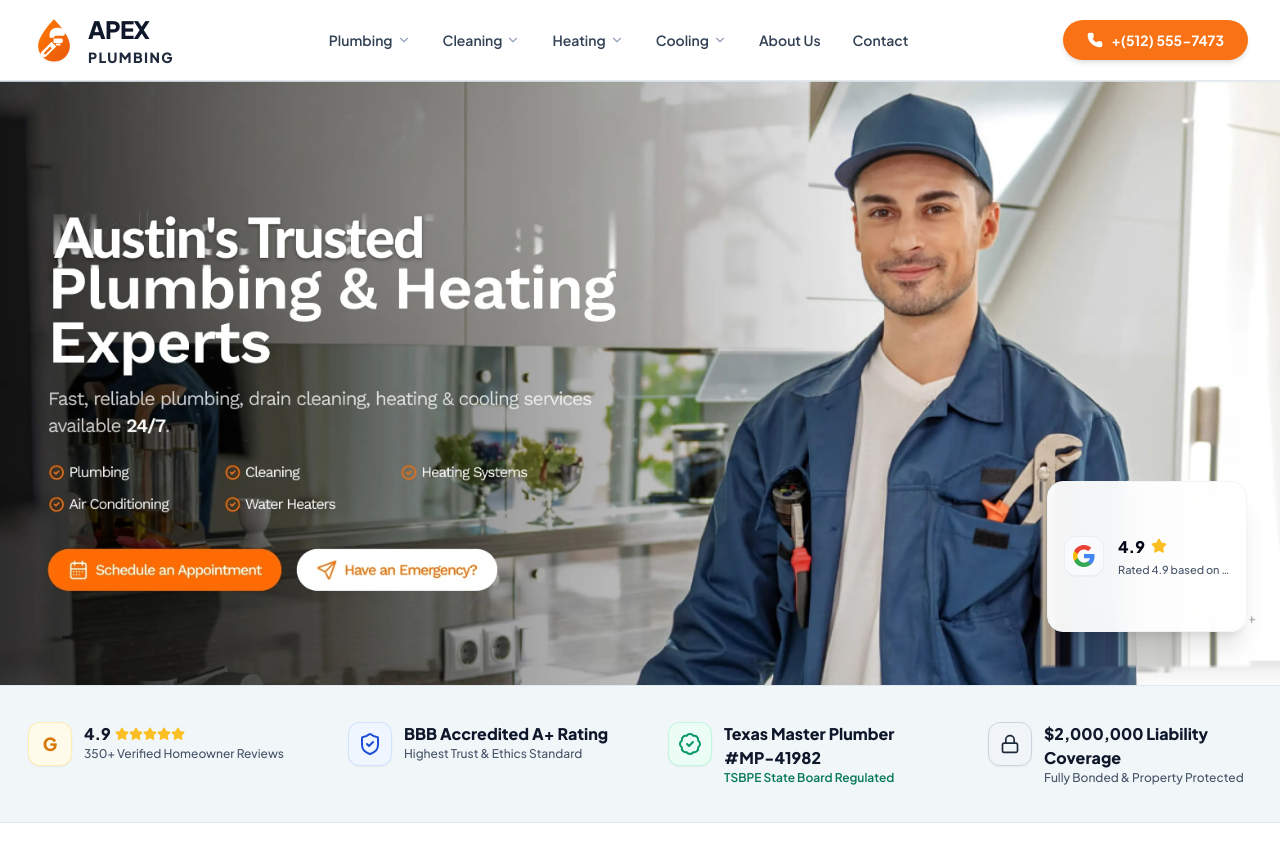
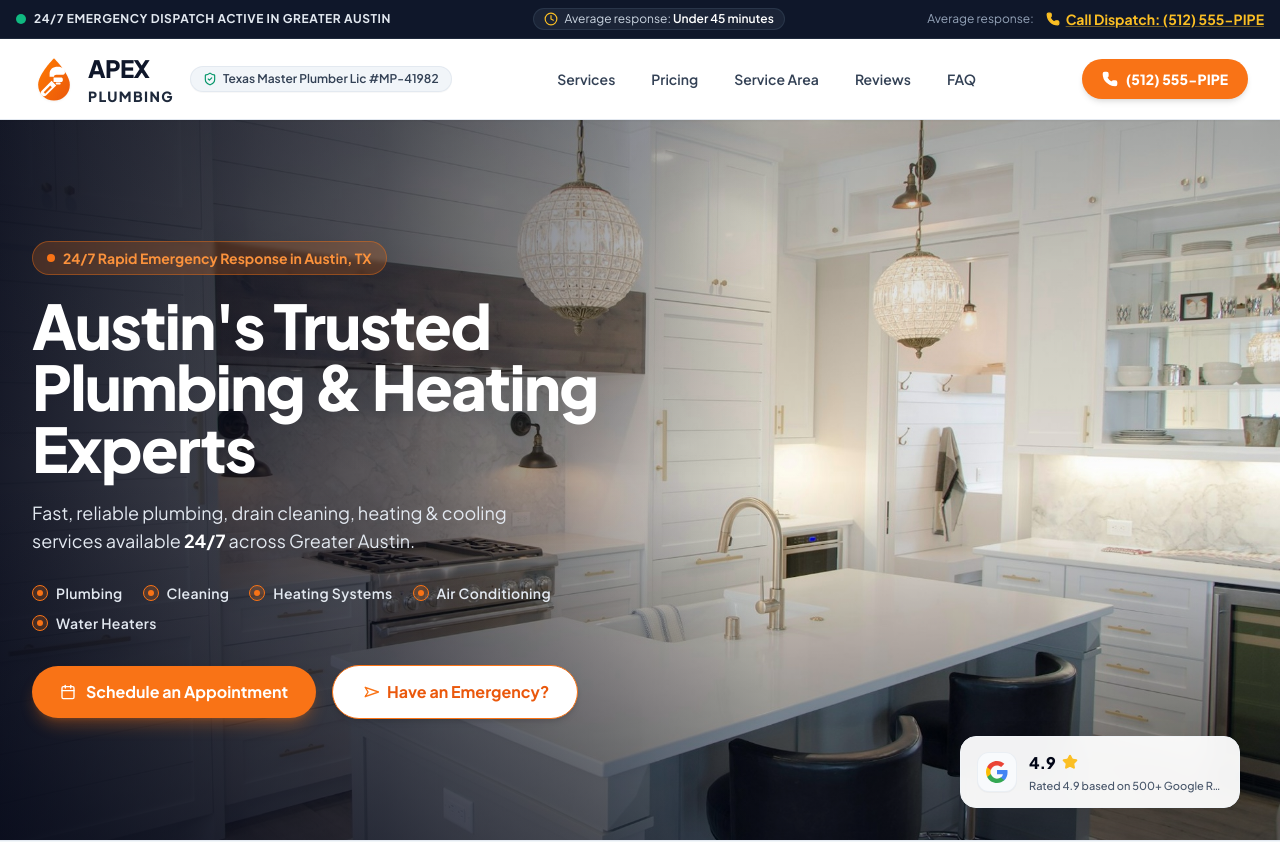
Before and after one commit to Jianst-21/Plumber, a Next.js app: page / in a window 1280 px wide. Shown: the top 842 px of the page. Built offline with nearby package versions, Linux system fonts and the light colour scheme.

Commit message:
feat: restore emergency warning bar and navbar, implement clean fullscreen hero with translucent shadow and Next.js HTML content

```diff
--- a/src/app/page.tsx
+++ b/src/app/page.tsx
@@ -1,3 +1,4 @@
+import EmergencyTopbar from '@/components/layout/EmergencyTopbar';
 import Navbar from '@/components/layout/Navbar';
 import HeroSection from '@/components/hero/HeroSection';
 import TrustStrip from '@/components/trust/TrustStrip';
@@ -15,12 +16,15 @@ import MobileFloatingBar from '@/components/layout/MobileFloatingBar';
 export default function Home() {
   return (
     <div className="relative min-h-screen w-full overflow-x-clip pb-20 md:pb-0">
-      {/* 1. Sticky header with brand, nav links & call CTA */}
+      {/* 1. Top 24/7 emergency notification warning bar */}
+      <EmergencyTopbar />
+
+      {/* 2. Sticky header with brand, license & navigation */}
       <Navbar />
 
-      {/* 2. Main Content Landmark */}
+      {/* 3. Main Content Landmark */}
       <main id="main-content">
-        {/* Hero Section with Dual CTAs and 45-Min Guarantee */}
+        {/* Hero Section with Fullscreen background, left text & CTA buttons */}
         <HeroSection />
 
         {/* Credibility Trust Strip */}
@@ -32,29 +36,29 @@ export default function Home() {
         {/* Interactive 4-Step Instant Lead Quote Wizard */}
         <QuoteWizard />
 
-        {/* Feature 3: Upfront Flat-Rate Transparent Pricing Table */}
+        {/* Upfront Flat-Rate Transparent Pricing Table */}
         <PricingTable />
 
-        {/* Feature 2: High-Resolution Before & After Comparisons */}
+        {/* Real Work Before & After Comparisons */}
         <BeforeAfter />
 
         {/* 4 Pillars of Contractor Advantage */}
         <WhyChooseUs />
 
-        {/* Interactive Greater Austin Coverage Map & Real-time ZIP Checker */}
+        {/* Service Area Metro Coverage Map & Live ZIP Checker */}
         <ServiceArea />
 
-        {/* Verified Austin Homeowner Reviews & Social Proof */}
+        {/* Verified Homeowner Reviews */}
         <ReviewsSection />
 
-        {/* Comprehensive Homeowner FAQ Accordion */}
+        {/* Expandable FAQ Accordion */}
         <FaqAccordion />
       </main>
 
-      {/* 4. Complete Legal/Regulatory Footer with Emergency Callout Strip */}
+      {/* 4. Emergency Callout Strip & Comprehensive Footer */}
       <Footer />
 
-      {/* 5. Fixed Mobile Bottom Action Bar (<768px viewports) */}
+      {/* 5. Mobile Floating Action Bar */}
       <MobileFloatingBar />
     </div>
   );
--- a/src/components/hero/HeroSection.tsx
+++ b/src/components/hero/HeroSection.tsx
@@ -46,106 +46,44 @@ export default function HeroSection() {
   };
 
   return (
-    <section className="relative w-full bg-slate-950 overflow-hidden" aria-label="Hero">
-      {/* ============================================================ */}
-      {/* DESKTOP / TABLET HERO: 100% EXACT ULTRA-HD 4K MASTER BANNER */}
-      {/* ============================================================ */}
-      <div className="hidden md:block relative w-full aspect-[3129/1476] max-w-[1920px] mx-auto overflow-hidden select-none">
-        {/* Full-Bleed 4K Ultra-HD Master Hero Image with Natural Kitchen Shadow */}
+    <section className="relative w-full min-h-[600px] sm:min-h-[660px] lg:min-h-[720px] flex items-center bg-[#0d141e] overflow-hidden">
+      {/* 1. Fullscreen / Full-Bleed Clean Photography (ZERO baked-in text, ZERO baked-in buttons) */}
+      <div className="absolute inset-0 w-full h-full pointer-events-none">
         <Image
-          src="/images/hero-apex.jpg"
-          alt="Austin's Trusted Plumbing & Heating Experts - Apex Plumbing"
+          src="/images/hero-clean-bg.jpg"
+          alt="Austin luxury home residential plumbing and kitchen"
           fill
           priority
           sizes="100vw"
-          className="object-cover object-top pointer-events-none"
+          className="object-cover object-center lg:object-right"
         />
 
-        {/* 1. Interactive Button Hotspot: Schedule an Appointment */}
-        <a
-          href="#wizard"
-          onClick={(e) => handleScrollTo(e, 'wizard')}
-          className="absolute z-30 rounded-full transition-all duration-200 hover:scale-[1.03] active:scale-[0.98] cursor-pointer focus:outline-none focus:ring-4 focus:ring-orange-400"
-          style={{
-            left: '4.17%',
-            top: '72.79%',
-            width: '16.48%',
-            height: '6.08%',
-          }}
-          aria-label="Schedule an Appointment in quote wizard"
-          title="Schedule an Appointment"
-        >
-          <span className="sr-only">Schedule an Appointment</span>
-        </a>
-
-        {/* 2. Interactive Button Hotspot: Have an Emergency? */}
-        <a
-          href={`tel:${SITE_CONFIG.business.phone}`}
-          className="absolute z-30 rounded-full transition-all duration-200 hover:scale-[1.03] active:scale-[0.98] cursor-pointer focus:outline-none focus:ring-4 focus:ring-orange-400"
-          style={{
-            left: '21.5%',
-            top: '72.79%',
-            width: '14.2%',
-            height: '6.08%',
-          }}
-          aria-label={`Call emergency dispatch at ${SITE_CONFIG.business.phone}`}
-          title="Have an Emergency? Call 24/7"
-        >
-          <span className="sr-only">Have an Emergency? Call Now</span>
-        </a>
-
-        {/* 3. Crisp, Interactive HTML Floating Badge: Google Reviews 4.9 */}
-        <a
-          href="#reviews"
-          onClick={(e) => handleScrollTo(e, 'reviews')}
-          className="group absolute z-30 bg-white/95 hover:bg-white backdrop-blur-md rounded-2xl shadow-xl hover:shadow-2xl border border-slate-100 hover:border-slate-200 transition-all duration-200 hover:-translate-y-0.5 flex items-center gap-3.5 px-4 py-3"
-          style={{
-            left: '81.8%',
-            top: '66.2%',
-            width: '15.6%',
-            height: '25.0%',
-          }}
-          aria-label="View verified Google customer reviews"
-          title="Google Reviews 4.9/5 - Click to read reviews"
-        >
-          <div className="w-10 h-10 rounded-xl bg-slate-50 border border-slate-200/60 flex items-center justify-center shrink-0 shadow-2xs group-hover:scale-105 transition-transform">
-            <GoogleLogo className="w-6 h-6" />
-          </div>
-          <div className="min-w-0 text-left">
-            <div className="flex items-center gap-1.5 leading-none">
-              <span className="text-base font-extrabold text-slate-950">4.9</span>
-              <Star className="w-4 h-4 fill-amber-400 text-amber-400 -mt-0.5" aria-hidden="true" />
-            </div>
-            <p className="text-[11px] text-slate-600 font-medium leading-tight mt-1 truncate">
-              Rated 4.9 based on 500+ Google Reviews
-            </p>
-          </div>
-        </a>
+        {/* 2. Soft, Translucent Left Gradient Shadow (Natural Shading, NOT Solid Black!) */}
+        <div
+          className="absolute inset-0 bg-gradient-to-r from-slate-950/90 via-slate-950/60 to-transparent lg:w-3/5"
+          aria-hidden="true"
+        />
+        {/* Subtle ground shadow for smooth transition to the trust strip */}
+        <div
+          className="absolute inset-0 bg-gradient-to-t from-slate-950/50 via-transparent to-slate-950/20"
+          aria-hidden="true"
+        />
       </div>
 
-      {/* ============================================================ */}
-      {/* MOBILE HERO (< md): DEDICATED TOUCH-FRIENDLY VIEWPORT        */}
-      {/* ============================================================ */}
-      <div className="md:hidden relative min-h-[580px] flex flex-col justify-between py-10 px-5 text-white overflow-hidden">
-        <div className="absolute inset-0 w-full h-full pointer-events-none">
-          <Image
-            src="/images/hero-apex.jpg"
-            alt="Apex Plumbing Technician in Austin"
-            fill
-            priority
-            sizes="100vw"
-            className="object-cover object-[72%_center] opacity-45"
-          />
-          <div className="absolute inset-0 bg-gradient-to-t from-slate-950 via-slate-950/80 to-slate-950/60" />
-        </div>
-
-        {/* Mobile Content */}
-        <div className="relative z-10 space-y-4 pt-2">
-          <div className="inline-flex items-center gap-2 px-3 py-1 rounded-full bg-orange-500/20 border border-orange-500/40 text-orange-400 text-xs font-bold">
-            <span>24/7 Emergency Dispatch Available</span>
+      {/* 3. Main Hero Content Landmark: 100% Real Next.js HTML/Tailwind */}
+      <div className="max-w-7xl mx-auto px-4 sm:px-6 lg:px-8 relative z-10 w-full py-14 sm:py-20 lg:py-24">
+        <div className="max-w-xl lg:max-w-2xl flex flex-col items-start text-left">
+          {/* Dispatch Status Pill Badge */}
+          <div className="inline-flex items-center gap-2 px-3.5 py-1.5 rounded-full bg-orange-500/20 border border-orange-500/40 text-orange-400 text-xs sm:text-sm font-bold mb-5 backdrop-blur-xs">
+            <span className="relative flex h-2 w-2 flex-shrink-0" aria-hidden="true">
+              <span className="animate-ping absolute inline-flex h-full w-full rounded-full bg-orange-400 opacity-75" />
+              <span className="relative inline-flex rounded-full h-2 w-2 bg-orange-500" />
+            </span>
+            <span>24/7 Rapid Emergency Response in Austin, TX</span>
           </div>
 
-          <h1 className="text-3xl font-extrabold text-white tracking-tight leading-[1.15]">
+          {/* Primary Headline (H1) for Austin, TX */}
+          <h1 className="text-4xl sm:text-5xl lg:text-[3.5rem] xl:text-[3.85rem] font-extrabold text-white tracking-tight leading-[1.12] mb-5">
             Austin&apos;s Trusted
             <br />
             Plumbing &amp; Heating
@@ -153,66 +91,75 @@ export default function HeroSection() {
             Experts
           </h1>
 
-          <p className="text-sm text-slate-300 leading-relaxed max-w-sm">
-            Fast, reliable plumbing, drain cleaning, heating &amp; cooling services available <strong className="text-white font-bold">24/7</strong> in Austin, TX.
+          {/* Subtitle / Value Proposition */}
+          <p className="text-base sm:text-lg text-slate-200 leading-relaxed mb-7 max-w-lg font-normal">
+            Fast, reliable plumbing, drain cleaning, heating &amp; cooling services available{' '}
+            <strong className="text-white font-bold">24/7</strong> across Greater Austin.
           </p>
 
-          {/* 5 Service Bullets */}
-          <div className="flex flex-wrap gap-x-4 gap-y-2 pt-1 pb-2">
-            {HERO_SERVICES.map((s) => (
-              <div key={s} className="inline-flex items-center gap-1.5 text-xs font-semibold text-slate-200">
-                <div className="w-4 h-4 rounded-full bg-orange-500/20 border border-orange-500 flex items-center justify-center">
+          {/* 5 Service Bullet Checkmarks */}
+          <div className="flex flex-wrap items-center gap-x-5 gap-y-2.5 mb-8 max-w-xl">
+            {HERO_SERVICES.map((item) => (
+              <div key={item} className="inline-flex items-center gap-2">
+                <div className="w-4 h-4 rounded-full border border-orange-500 flex items-center justify-center text-orange-400 bg-orange-500/20 shrink-0">
                   <div className="w-1.5 h-1.5 rounded-full bg-orange-500" />
                 </div>
-                <span>{s}</span>
+                <span className="text-xs sm:text-sm font-semibold text-slate-200 tracking-wide">
+                  {item}
+                </span>
               </div>
             ))}
           </div>
 
-          {/* Mobile Buttons */}
-          <div className="flex flex-col gap-3 pt-2">
+          {/* Dual Action Buttons (Real HTML/React interactive buttons) */}
+          <div className="w-full sm:w-auto flex flex-col sm:flex-row items-stretch sm:items-center gap-3.5 sm:gap-4">
+            {/* Button 1: Schedule an Appointment (Vibrant Orange Pill) */}
             <a
               href="#wizard"
               onClick={(e) => handleScrollTo(e, 'wizard')}
-              className="w-full inline-flex items-center justify-center gap-2 py-3.5 px-6 rounded-full bg-orange-500 hover:bg-orange-600 active:bg-orange-700 text-white font-bold text-sm shadow-lg shadow-orange-500/30 text-center"
+              className="inline-flex items-center justify-center gap-2.5 px-7 py-3.5 rounded-full bg-orange-500 hover:bg-orange-600 active:bg-orange-700 text-white font-bold text-sm sm:text-base shadow-lg shadow-orange-500/30 hover:shadow-orange-500/50 hover:-translate-y-0.5 active:translate-y-0 transition-all duration-200 min-h-[48px] text-center"
+              aria-label="Schedule an appointment in quote wizard"
             >
-              <Calendar className="w-4 h-4 text-white" />
+              <Calendar className="w-4 h-4 text-white" aria-hidden="true" />
               <span>Schedule an Appointment</span>
             </a>
 
+            {/* Button 2: Have an Emergency? (White Pill with Orange Border) */}
             <a
               href={`tel:${SITE_CONFIG.business.phone}`}
-              className="w-full inline-flex items-center justify-center gap-2 py-3.5 px-6 rounded-full bg-white hover:bg-orange-50 text-orange-600 border border-orange-500 font-bold text-sm shadow-md text-center"
+              className="inline-flex items-center justify-center gap-2.5 px-7 py-3.5 rounded-full bg-white hover:bg-orange-50 active:bg-orange-100 text-orange-600 border border-orange-500 font-bold text-sm sm:text-base shadow-md hover:-translate-y-0.5 active:translate-y-0 transition-all duration-200 min-h-[48px] text-center"
+              aria-label={`Call emergency team at ${SITE_CONFIG.business.phone}`}
             >
-              <Navigation className="w-4 h-4 text-orange-500 rotate-45" />
+              <Navigation className="w-4 h-4 text-orange-500 rotate-45" aria-hidden="true" />
               <span>Have an Emergency?</span>
             </a>
           </div>
         </div>
+      </div>
 
-        {/* Mobile Google Review Card */}
-        <div className="relative z-10 pt-6">
-          <a
-            href="#reviews"
-            onClick={(e) => handleScrollTo(e, 'reviews')}
-            className="block bg-white rounded-2xl p-3.5 shadow-xl border border-slate-100 max-w-xs"
-          >
-            <div className="flex items-center gap-3">
-              <div className="w-9 h-9 rounded-xl bg-slate-50 border border-slate-200/60 flex items-center justify-center shrink-0">
-                <GoogleLogo className="w-5 h-5" />
+      {/* Floating Google Review Badge (Clean Interactive HTML Component in Bottom Right) */}
+      <div className="hidden sm:block absolute bottom-6 right-6 lg:bottom-8 lg:right-10 z-20">
+        <a
+          href="#reviews"
+          onClick={(e) => handleScrollTo(e, 'reviews')}
+          className="group block bg-white/95 hover:bg-white backdrop-blur-md rounded-2xl p-3.5 px-4 shadow-2xl border border-slate-100 hover:border-slate-200 hover:-translate-y-0.5 transition-all duration-200 max-w-[280px]"
+          aria-label="View Google customer reviews"
+        >
+          <div className="flex items-center gap-3">
+            <div className="w-10 h-10 rounded-xl bg-slate-50 border border-slate-200/60 flex items-center justify-center shrink-0 shadow-2xs group-hover:scale-105 transition-transform">
+              <GoogleLogo className="w-6 h-6" />
+            </div>
+            <div className="min-w-0 text-left">
+              <div className="flex items-center gap-1.5 leading-none">
+                <span className="text-base font-extrabold text-slate-950">4.9</span>
+                <Star className="w-4 h-4 fill-amber-400 text-amber-400 -mt-0.5" aria-hidden="true" />
               </div>
-              <div className="min-w-0 text-left">
-                <div className="flex items-center gap-1 leading-none">
-                  <span className="text-base font-extrabold text-slate-950">4.9</span>
-                  <Star className="w-4 h-4 fill-amber-400 text-amber-400 -mt-0.5" />
-                </div>
-                <p className="text-[11px] text-slate-600 font-medium leading-tight mt-1 truncate">
-                  Rated 4.9 based on 500+ Google Reviews
-                </p>
-              </div>
+              <p className="text-[11px] text-slate-600 font-medium leading-tight mt-1 truncate">
+                Rated 4.9 based on 500+ Google Reviews
+              </p>
             </div>
-          </a>
-        </div>
+          </div>
+        </a>
       </div>
     </section>
   );
--- a/src/components/layout/Navbar.tsx
+++ b/src/components/layout/Navbar.tsx
@@ -1,18 +1,17 @@
 'use client';
 
 import React, { useState, useEffect } from 'react';
-import { Phone, Menu, X, ChevronDown } from 'lucide-react';
+import { Phone, Menu, X, ShieldCheck } from 'lucide-react';
 import { motion, AnimatePresence } from 'framer-motion';
 import { SITE_CONFIG } from '@/config/site.config';
 import ApexLogo from '@/components/ui/ApexLogo';
 
-const NAV_ITEMS = [
-  { label: 'Plumbing', href: '#services', hasDropdown: true },
-  { label: 'Cleaning', href: '#services', hasDropdown: true },
-  { label: 'Heating', href: '#services', hasDropdown: true },
-  { label: 'Cooling', href: '#services', hasDropdown: true },
-  { label: 'About Us', href: '#why-us', hasDropdown: false },
-  { label: 'Contact', href: '#faq', hasDropdown: false },
+const NAV_LINKS = [
+  { label: 'Services', href: '#services' },
+  { label: 'Pricing', href: '#pricing' },
+  { label: 'Service Area', href: '#areas' },
+  { label: 'Reviews', href: '#reviews' },
+  { label: 'FAQ', href: '#faq' },
 ];
 
 export default function Navbar() {
@@ -36,7 +35,8 @@ export default function Navbar() {
     >
       <div className="max-w-7xl mx-auto px-4 sm:px-6 lg:px-8">
         <div className="flex items-center justify-between h-16 sm:h-20">
-          {/* Left: Apex Plumbing Logo */}
+          {/* Left: Brand Logo & License Badge */}
+          <div className="flex items-center gap-3 sm:gap-4">
             <a
               href="#"
               className="flex items-center group"
@@ -45,41 +45,45 @@ export default function Navbar() {
               <ApexLogo size="md" variant="dark" />
             </a>
 
-          {/* Center: Navigation Links (Matching Reference Style) */}
+            {/* Official State License Pill Badge */}
+            <div className="hidden sm:inline-flex items-center gap-1.5 px-3 py-1 rounded-full bg-slate-100 text-slate-700 text-xs font-semibold border border-slate-200/90 shadow-2xs">
+              <ShieldCheck className="w-3.5 h-3.5 text-emerald-600 flex-shrink-0" aria-hidden="true" />
+              <span>{SITE_CONFIG.business.licenseNumber}</span>
+            </div>
+          </div>
+
+          {/* Center: Anchor Navigation Links */}
           <nav
-            className="hidden lg:flex items-center gap-6 xl:gap-8"
+            className="hidden md:flex items-center gap-1 lg:gap-2"
             aria-label="Primary Navigation"
           >
-            {NAV_ITEMS.map((item) => (
+            {NAV_LINKS.map((link) => (
               <a
-                key={item.label}
-                href={item.href}
-                className="group flex items-center gap-1 text-sm font-semibold text-slate-700 hover:text-orange-600 transition-colors"
+                key={link.href}
+                href={link.href}
+                className="px-3.5 py-2 rounded-lg text-sm font-semibold text-slate-700 hover:text-orange-600 hover:bg-orange-50/50 transition-colors"
               >
-                <span>{item.label}</span>
-                {item.hasDropdown && (
-                  <ChevronDown className="w-3.5 h-3.5 text-slate-400 group-hover:text-orange-600 transition-colors" />
-                )}
+                {link.label}
               </a>
             ))}
           </nav>
 
-          {/* Right: Orange Pill Call Button & Mobile Toggle */}
-          <div className="flex items-center gap-3">
+          {/* Right: High-Contrast Emergency Call Button & Mobile Toggle */}
+          <div className="flex items-center gap-2 sm:gap-3">
             <a
               href={`tel:${SITE_CONFIG.business.phone}`}
-              className="inline-flex items-center gap-2 bg-orange-500 hover:bg-orange-600 active:bg-orange-700 text-white font-bold px-5 sm:px-6 py-2.5 rounded-full shadow-md hover:shadow-lg hover:-translate-y-0.5 active:translate-y-0 transition-all duration-200 text-sm"
+              className="group hidden sm:inline-flex items-center gap-2 bg-orange-500 hover:bg-orange-600 active:bg-orange-700 text-white font-extrabold px-5 py-2.5 rounded-full shadow-md hover:shadow-lg hover:-translate-y-0.5 active:translate-y-0 transition-all duration-200 text-sm"
               aria-label={`Call ${SITE_CONFIG.business.displayPhone} now`}
             >
-              <Phone className="w-4 h-4 fill-white text-white" aria-hidden="true" />
-              <span>+{SITE_CONFIG.business.phone}</span>
+              <Phone className="w-4 h-4 fill-white text-white group-hover:rotate-12 transition-transform duration-200" aria-hidden="true" />
+              <span>{SITE_CONFIG.business.displayPhone}</span>
             </a>
 
             {/* Mobile Menu Button */}
             <button
               type="button"
               onClick={() => setMobileMenuOpen(!mobileMenuOpen)}
-              className="lg:hidden p-2 rounded-xl text-slate-700 hover:bg-slate-100 hover:text-slate-900 focus:outline-none transition-colors"
+              className="md:hidden p-2 rounded-xl text-slate-700 hover:bg-slate-100 hover:text-slate-900 focus:outline-none transition-colors"
               aria-label={mobileMenuOpen ? 'Close menu' : 'Open menu'}
               aria-expanded={mobileMenuOpen}
             >
@@ -101,18 +105,17 @@ export default function Navbar() {
             animate={{ opacity: 1, height: 'auto' }}
             exit={{ opacity: 0, height: 0 }}
             transition={{ duration: 0.25, ease: 'easeInOut' }}
-            className="lg:hidden bg-white border-b border-slate-200 overflow-hidden shadow-xl"
+            className="md:hidden bg-white border-b border-slate-200 overflow-hidden shadow-xl"
           >
             <div className="px-4 pt-3 pb-6 space-y-2">
-              {NAV_ITEMS.map((item) => (
+              {NAV_LINKS.map((link) => (
                 <a
-                  key={item.label}
-                  href={item.href}
+                  key={link.href}
+                  href={link.href}
                   onClick={() => setMobileMenuOpen(false)}
-                  className="flex items-center justify-between px-3 py-2.5 rounded-xl text-base font-semibold text-slate-800 hover:bg-slate-50 hover:text-orange-600 transition-colors"
+                  className="block px-3 py-2.5 rounded-xl text-base font-semibold text-slate-800 hover:bg-orange-50 hover:text-orange-600 transition-colors"
                 >
-                  <span>{item.label}</span>
-                  {item.hasDropdown && <ChevronDown className="w-4 h-4 text-slate-400" />}
+                  {link.label}
                 </a>
               ))}
 
@@ -120,10 +123,10 @@ export default function Navbar() {
                 <a
                   href={`tel:${SITE_CONFIG.business.phone}`}
                   onClick={() => setMobileMenuOpen(false)}
-                  className="flex items-center justify-center gap-2 w-full py-3.5 bg-orange-500 hover:bg-orange-600 text-white font-bold rounded-full shadow-md text-base transition-colors"
+                  className="flex items-center justify-center gap-2 w-full py-3.5 bg-orange-500 hover:bg-orange-600 text-white font-extrabold rounded-full shadow-md text-base transition-colors"
                 >
                   <Phone className="w-5 h-5 fill-white text-white" aria-hidden="true" />
-                  <span>Call Us: +{SITE_CONFIG.business.phone}</span>
+                  <span>Call Dispatch: {SITE_CONFIG.business.displayPhone}</span>
                 </a>
               </div>
             </div>
```
Also changed, not shown: public/images/hero-clean-bg.jpg (added). Lines whose indentation alone changed are shown as unchanged.
